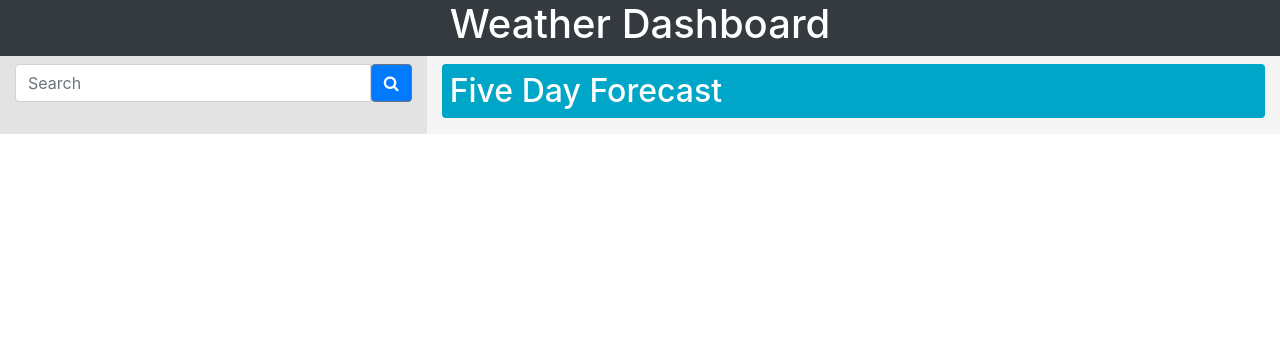
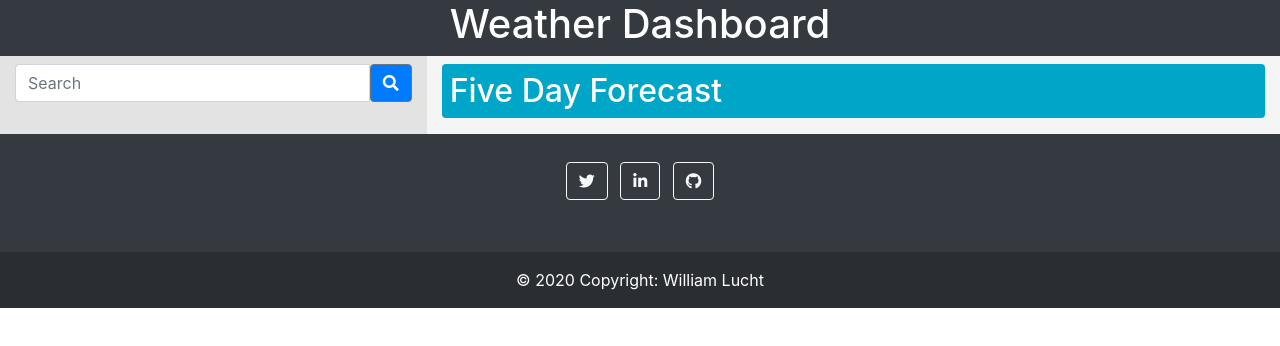
Before and after one commit to d606n6k/weather-dashboard, a plain HTML site: page index.html in a window 1280 px wide. Drawn offline with nearby package versions, Linux system fonts and the light colour scheme; no server answers.

Commit message:
added a footer for fun! Added Font-awesome library to project so icons will work in footer

```diff
--- a/assets/scripts/script.js
+++ b/assets/scripts/script.js
@@ -1,12 +1,3 @@
-// TODOS
-// create repo w readme - DONE
-// add Bootstrap to html - DONE
-// add jQuery to html - DONE
-// add 5 day forecast
-    // create
-    // get an append to cityForecaster div
-
-
 // Pseudo-Code
 // WHEN user enters a city and presses SEARCH BUTTON
     // THEN send request to API for weather data for searched city
@@ -40,8 +31,6 @@ var cityInput = $("#city-input");
 var submitBtn = $("#submit-btn");
 var searchListGroup = $(".list-group");
 var searchedCities = [];
-
-// console.log(apiToken);
 
 function renderWeather(weather){
     // console.log(weather);
@@ -92,10 +81,7 @@ function renderFiveDay(weather){
     var fcIconFirst = document.createElement("img");
     fcIconFirst.classList = "p-2 ml-2 weather-icon rounded-circle";
     fcIconFirst.setAttribute("src", fiveDayIconUrl);
-
     cityForecaster.append(fcIconFirst);
-
-
 
     // temp
     var fcTempFirst = document.createElement("p");
@@ -145,10 +131,11 @@ submitBtn.on("click", function(event){
 });
 // WIP Get the items out of localstorage and display them!
 function getPastSearch(){
-    window.localStorage.getItem(searchedCities);
+    var getItems = window.localStorage.getItem(searchedCities);
+    console.log(getItems);
 };
-// we need to output localstorage items to ul > li items w links
 
+getPastSearch();
 fetchWeather();
 weatherFiveDay();
 renderWeather();
--- a/assets/styles/styles.css
+++ b/assets/styles/styles.css
@@ -22,13 +22,19 @@
     background-color: #fc9e1d;
     color: white;
   }
+
+  #city-forecast {
+    background-color: #eaeaea;
+  }
+
   #city-forecast h2{
     background-color: #00a6c7;
     color: white;
   }
 
   .weather-icon{
-      background-color: #d6d6d6;
+    background-color: #d6d6d6;
+    box-shadow: -2px 1px #cccccc;
   }
 
   .list-group-item {
--- a/index.html
+++ b/index.html
@@ -10,6 +10,7 @@
     <link rel="stylesheet" href="./assets/styles/styles.css">
     <script src="https://code.jquery.com/jquery-3.5.1.slim.min.js" integrity="sha384-DfXdz2htPH0lsSSs5nCTpuj/zy4C+OGpamoFVy38MVBnE+IbbVYUew+OrCXaRkfj" crossorigin="anonymous"></script>
     <script src="https://cdn.jsdelivr.net/npm/bootstrap@4.6.0/dist/js/bootstrap.bundle.min.js" integrity="sha384-Piv4xVNRyMGpqkS2by6br4gNJ7DXjqk09RmUpJ8jgGtD7zP9yug3goQfGII0yAns" crossorigin="anonymous"></script>
+    <link rel="stylesheet" href="https://pro.fontawesome.com/releases/v5.10.0/css/all.css" integrity="sha384-AYmEC3Yw5cVb3ZcuHtOA93w35dYTsvhLPVnYs9eStHfGJvOvKxVfELGroGkvsg+p" crossorigin="anonymous"/>
 
 </head>
 <body>
@@ -37,13 +38,45 @@
                     <!-- container div for City weather display -->
                     <div id="city-weather" class="mt-2 rounded"></div>
                     <!-- container div for 5-day forecast display -->
-                    <div id="city-forecast" class="mt-2">
+                    <div id="city-forecast" class="mt-2 rounded">
                         <h2 class="p-2 rounded">Five Day Forecast</h2>
                     </div>
                 </div>
             </div>
         </section>
     </main>
+    <footer class="bg-dark text-center text-white">
+        <!-- Grid container -->
+        <div class="container p-4 pb-0">
+          <!-- Section: Social media -->
+          <section class="mb-4">
+
+            <!-- Twitter -->
+            <a class="btn btn-outline-light btn-floating m-1" href="https://twitter.com/emericas1" role="button"
+              ><i class="fab fa-twitter"></i
+            ></a>
+
+            <!-- Linkedin -->
+            <a class="btn btn-outline-light btn-floating m-1" href="https://www.linkedin.com/in/williamlucht/" role="button"
+              ><i class="fab fa-linkedin-in"></i
+            ></a>
+
+            <!-- Github -->
+            <a class="btn btn-outline-light btn-floating m-1" href="https://github.com/d606n6k" role="button"
+              ><i class="fab fa-github"></i
+            ></a>
+          </section>
+          <!-- Section: Social media -->
+        </div>
+        <!-- Grid container -->
+
+        <!-- Copyright -->
+        <div class="text-center p-3" style="background-color: rgba(0, 0, 0, 0.2);">
+          © 2020 Copyright:
+          <a class="text-white" href="https://github.com/d606n6k" target="_blank">William Lucht</a>
+        </div>
+        <!-- Copyright -->
+      </footer>
     <script src="./assets/scripts/script.js"></script>
 </body>
 </html>
```
